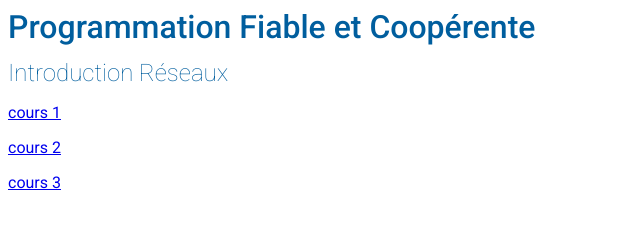
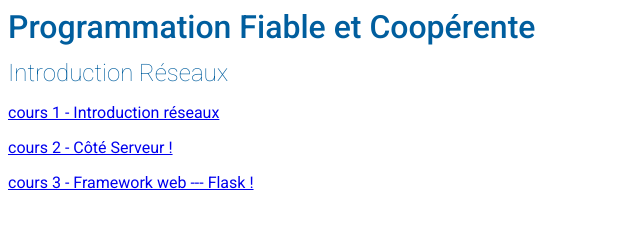
Before and after one commit to raphaelpra/backend, a website: page index.html in a window 1280 px wide. Shown: the whole page, without its empty margins (0-640 px from the left). Drawn offline with Linux system fonts and the light colour scheme.

Commit message:
mention the courses titles in index.html

```diff
--- a/index.html
+++ b/index.html
@@ -57,8 +57,8 @@
     <h1>Programmation Fiable et Coopérente</h1>
     <h2>Introduction Réseaux</h2>
 
-    <p><a href="/cours1.html"> cours 1 </a></p>
-    <p><a href="/cours2.html"> cours 2 </a></p>
-    <p><a href="/cours3.html"> cours 3 </a></p>
+    <p><a href="/cours1.html"> cours 1 - Introduction réseaux</a></p>
+    <p><a href="/cours2.html"> cours 2 - Côté Serveur !</a></p>
+    <p><a href="/cours3.html"> cours 3 - Framework web --- Flask !</a></p>
   </body>
 </html>
```
